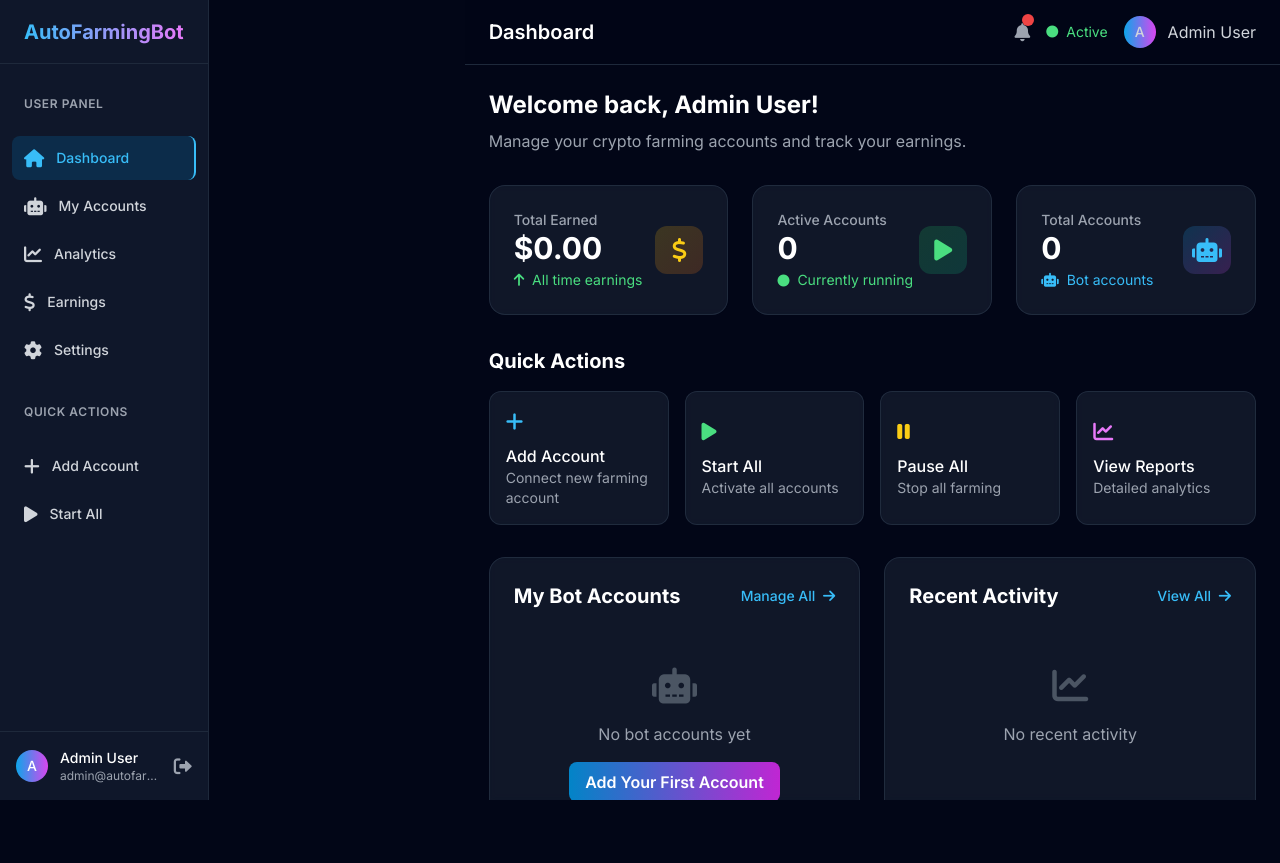
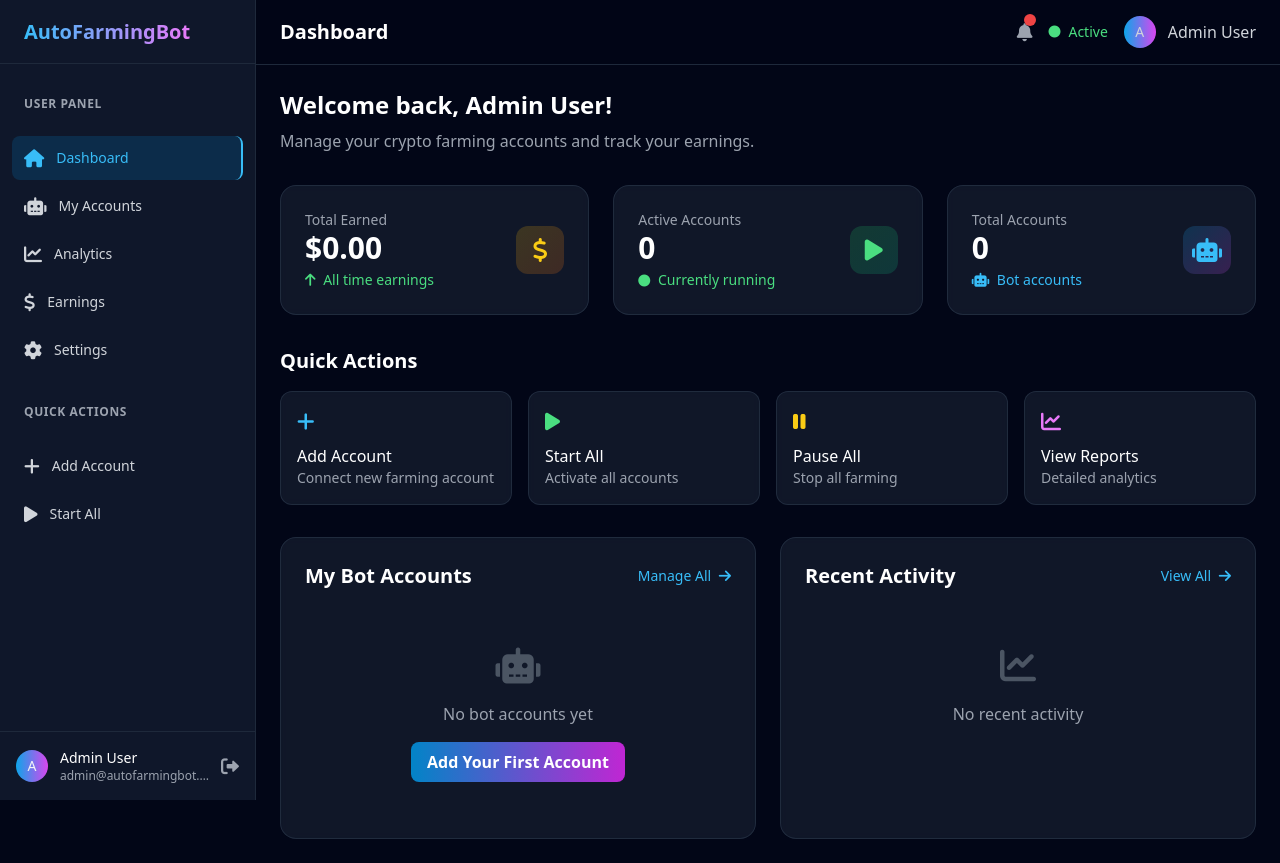
Before and after one commit to rahmangunawans/Test, a Flask app: page /dashboard in a window 1280 px wide. Before the commit the page ends 800 px from the top, so only its background shows below. Run offline with Flask 3, Linux system fonts and the light colour scheme; a user stored in the database is signed in; data that the repository does not hold is empty; some libraries are stand-ins or nearby versions.

Commit message:
Adjust the website's layout and appearance for improved user experience
Refactor base.html to improve structure, remove unnecessary div elements and apply new styles.

Replit-Commit-Author: Agent
Replit-Commit-Session-Id: b99d5dac-9294-4a3f-b6cf-4f806d253c3e
Replit-Commit-Screenshot-Url: https://storage.googleapis.com/screenshot-production-us-central1/728d4896-77db-4086-971c-ae513a0f7846/7bdb06de-e4fe-4afa-ba0e-42c3f29b3a61.jpg

```diff
--- a/templates/user/base.html
+++ b/templates/user/base.html
@@ -58,10 +58,9 @@
         }
     </script>
 </head>
-<body class="bg-dark-950 text-white font-inter">
-    <div class="flex h-screen overflow-hidden">
+<body class="font-sans bg-dark-950 text-gray-100 antialiased">
     <!-- Sidebar -->
-        <aside id="sidebar" class="fixed inset-y-0 left-0 z-50 w-64 bg-dark-900 border-r border-dark-800 transform -translate-x-full transition-transform duration-300 ease-in-out lg:translate-x-0 lg:static lg:inset-0">
+    <div id="sidebar" class="fixed inset-y-0 left-0 z-50 w-64 bg-dark-900 border-r border-dark-800 transform -translate-x-full transition-transform duration-300 ease-in-out lg:translate-x-0">
             <div class="flex items-center justify-between h-16 px-6 border-b border-dark-800">
                 <span class="text-xl font-bold bg-gradient-to-r from-primary-400 to-accent-400 bg-clip-text text-transparent">
                     AutoFarmingBot
@@ -141,7 +140,7 @@
                     </a>
                 </div>
             </div>
-        </aside>
+    </div>
 
     <!-- Mobile sidebar overlay -->
     <div id="sidebarOverlay" class="fixed inset-0 bg-black/50 backdrop-blur-sm z-40 lg:hidden hidden"></div>
```
Also changed, not shown: attached_assets/image_1751734306440.png (added). Lines whose indentation alone changed are shown as unchanged.
